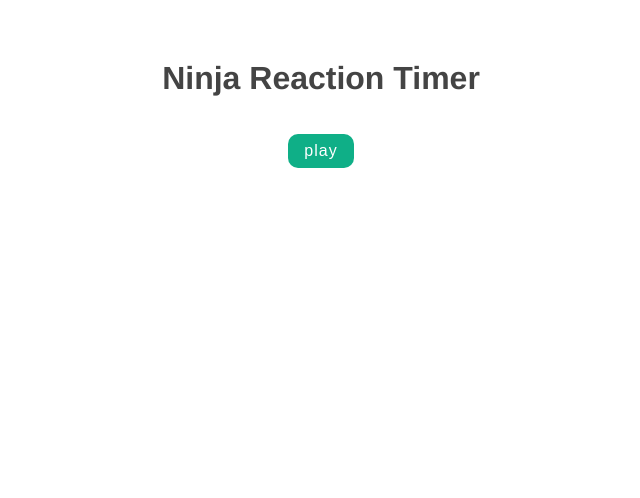
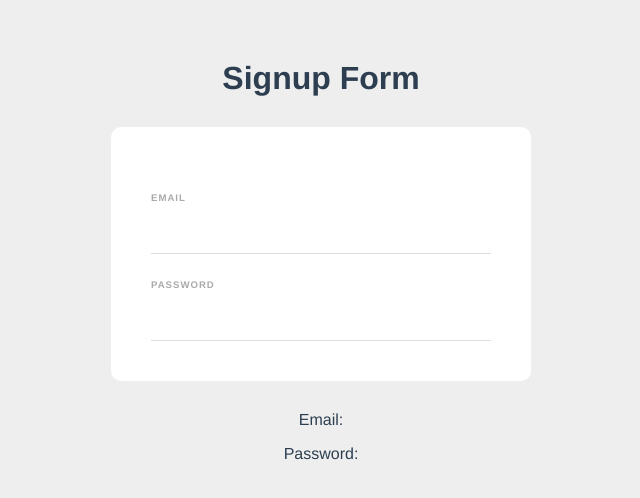
Before and after one commit to isaacsokari/vue-intro, a Vue app: page / in a window 1280 px wide. Shown: the top 498 px of the page, without its empty margins (319-959 px from the left). Built offline with nearby package versions, Linux system fonts and the light colour scheme.

Commit message:
changed page title, created form and used v-model for two-way data binding

```diff
--- a/public/index.html
+++ b/public/index.html
@@ -5,12 +5,12 @@
     <meta http-equiv="X-UA-Compatible" content="IE=edge" />
     <meta name="viewport" content="width=device-width,initial-scale=1.0" />
     <link rel="icon" href="<%= BASE_URL %>favicon.ico" />
-    <title><%= htmlWebpackPlugin.options.title %></title>
+    <title>Vue Practice</title>
   </head>
   <body>
     <noscript>
       <strong
-        >We're sorry but <%= htmlWebpackPlugin.options.title %> doesn't work
+        >We're sorry but Vue Practice doesn't work
         properly without JavaScript enabled. Please enable it to
         continue.</strong
       >
--- a/src/App.vue
+++ b/src/App.vue
@@ -1,42 +1,19 @@
 <template>
-  <h1>Ninja Reaction Timer</h1>
-  <button @click="start" :disabled="isPlaying">play</button>
+  <h1>Signup Form</h1>
 
-  <Block v-if="isPlaying" :delay="delay" @stopTimer="stop" />
-
-  <Results v-if="showResults" :score="score" />
+  <SignupForm />
 </template>
 
 <script>
-import Block from './components/Block.vue';
-import Results from './components/Results.vue';
+import SignupForm from './components/SignupForm';
 
 export default {
   name: 'App',
-  components: { Block, Results },
+  components: { SignupForm },
   data() {
-    return {
-      isPlaying: false,
-      delay: null,
-      showResults: false,
-      score: 0,
-    };
+    return {};
   },
-  methods: {
-    start() {
-      this.isPlaying = true;
-      this.showResults = false;
-      this.delay = 2000 + Math.floor(Math.random() * 5001);
-    },
-    stop(time) {
-      this.isPlaying = false;
-      this.showResults = true;
-      this.score = time;
-    },
-    toggleModalTwo() {
-      this.showModalTwo = !this.showModalTwo;
-    },
-  },
+  methods: {},
 };
 </script>
 
@@ -46,22 +23,11 @@ export default {
   -webkit-font-smoothing: antialiased;
   -moz-osx-font-smoothing: grayscale;
   text-align: center;
-  color: #444;
+  color: #2c3e50;
   margin-top: 60px;
 }
-button {
-  background: #0faf87;
-  color: white;
-  border: none;
-  padding: 8px 16px;
-  border-radius: 4px;
-  font-size: 16px;
-  letter-spacing: 1px;
-  cursor: pointer;
-  margin: 10px;
-}
-button[disabled] {
-  opacity: 0.2;
-  cursor: not-allowed;
+body {
+  margin: 0;
+  background: #eee;
 }
 </style>
--- /dev/null
+++ b/src/components/SignupForm.vue
@@ -0,0 +1,56 @@
+<template>
+  <form>
+    <label for="email">Email</label>
+    <input type="email" name="email" id="email" v-model="email" />
+    <label for="password">Password</label>
+    <input type="password" name="password" id="password" v-model="password" />
+  </form>
+
+  <p>Email: {{ email }}</p>
+  <p>Password: {{ password }}</p>
+</template>
+
+<script>
+export default {
+  data() {
+    return {
+      email: '',
+      password: '',
+    };
+  },
+  methods: {
+    handleInput(e) {
+      this[e.target.name] = e.target.value;
+    },
+  },
+};
+</script>
+
+<style>
+form {
+  max-width: 420px;
+  margin: 30px auto;
+  background: white;
+  text-align: left;
+  padding: 40px;
+  border-radius: 10px;
+}
+label {
+  color: #aaa;
+  display: inline-block;
+  margin: 25px 0 15px;
+  font-size: 0.6em;
+  text-transform: uppercase;
+  letter-spacing: 1px;
+  font-weight: bold;
+}
+input {
+  display: block;
+  padding: 10px 6px;
+  width: 100%;
+  box-sizing: border-box;
+  border: none;
+  border-bottom: 1px solid #ddd;
+  color: #555;
+}
+</style>
```
